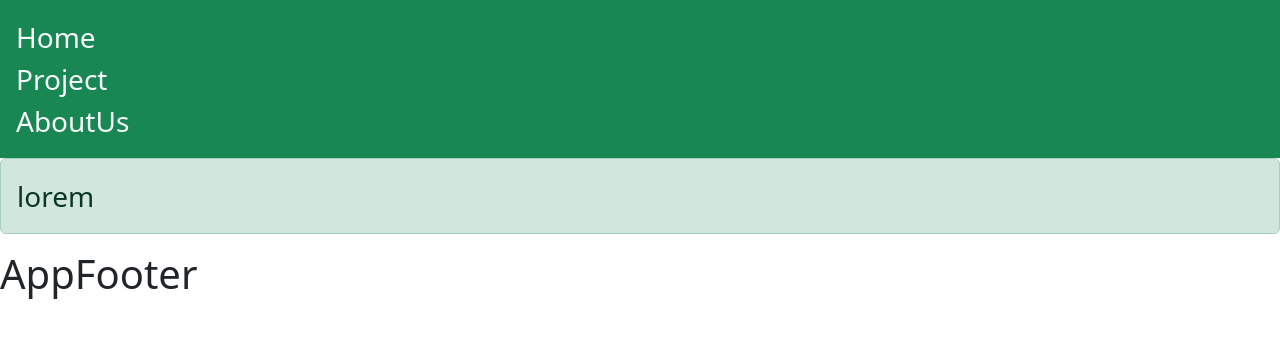
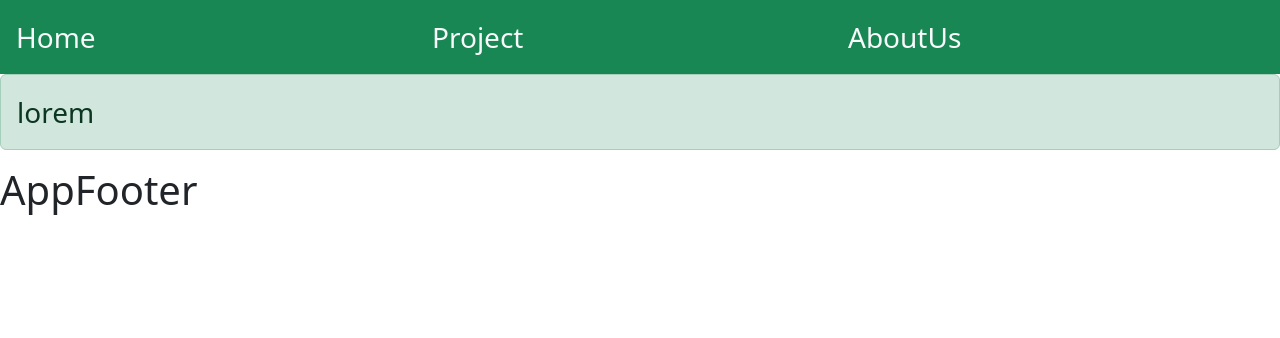
Before and after one commit to tejaswakchaure/third-react-app, a React (Create React App) app: page / in a window 1280 px wide. Shown: the top 338 px of the page. Built offline with nearby package versions, Linux system fonts and the light colour scheme.

Commit message:
header update

```diff
--- a/src/App.js
+++ b/src/App.js
@@ -20,8 +20,8 @@ function AppHeader(){
     <>
     {/* <h1 className="bg-dark text-align-center">Header</h1> */}
 
-    <div className="row d-flex bg-success text-light p-3 fs-3">
-      <div className="col">
+    <div className="row  bg-success text-light p-3 fs-3">
+      <div className="col d-flex justify-content-center">
         <div className="col">Home</div>
         <div className="col">Project</div>
         <div className="col">AboutUs</div>
```
